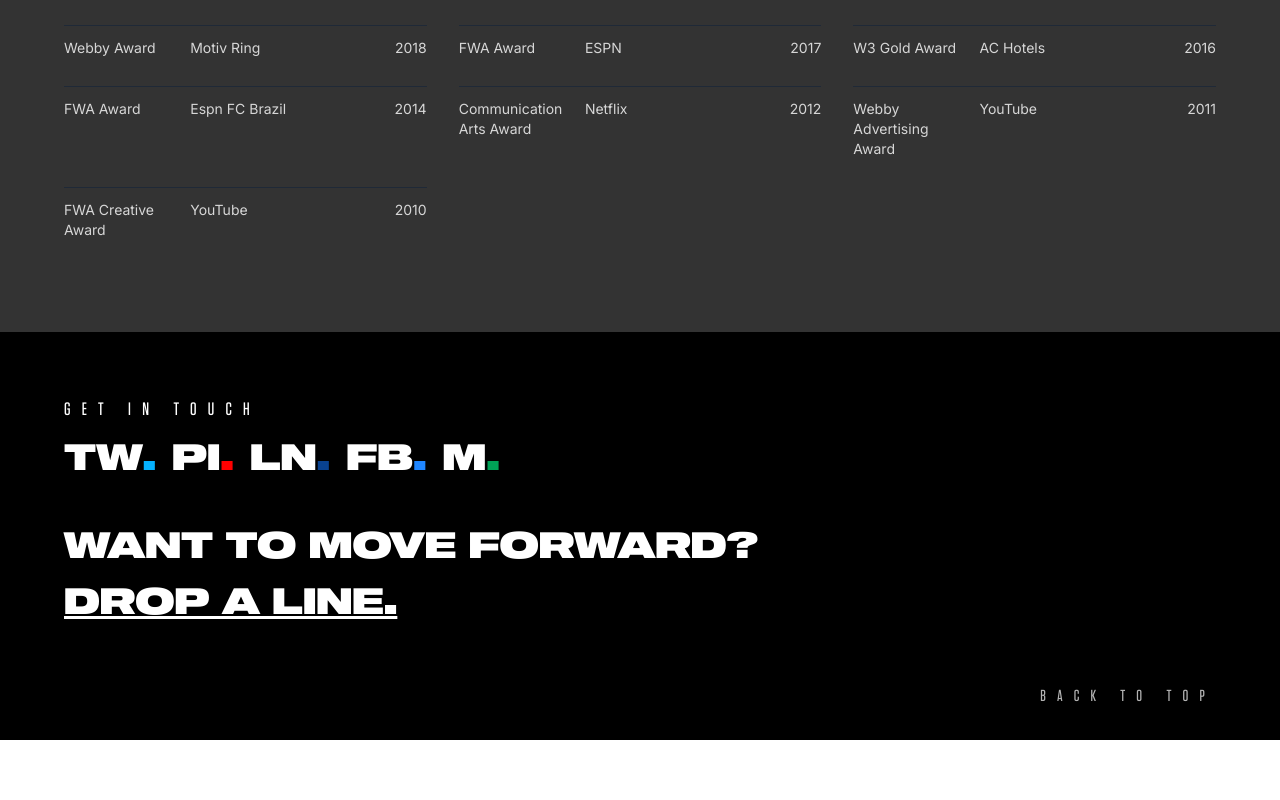
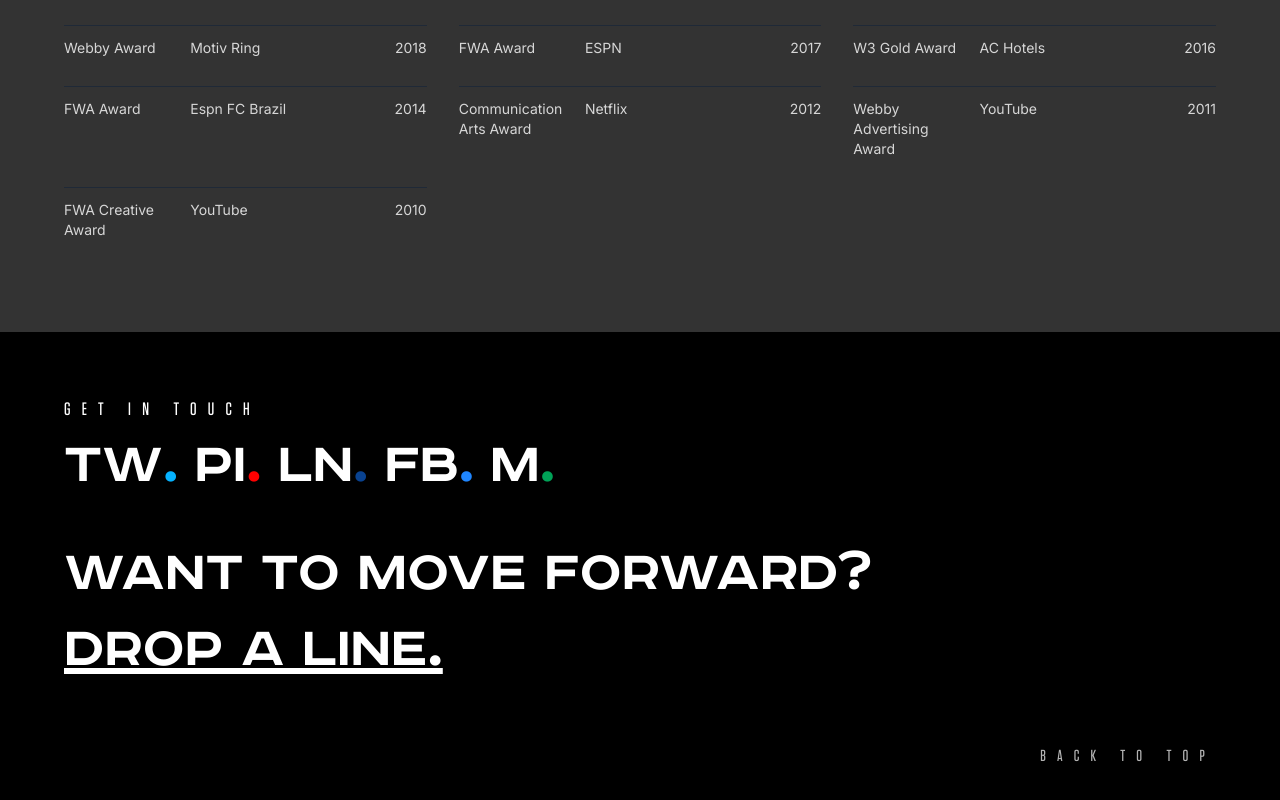
Before and after one commit to Pappy-Vx/elizabethjikemi, a Next.js app: page /about in a window 1280 px wide. Shown: the part 3327-4127 px from the top of the page. Before the commit the page ends 4067 px from the top, so only its background shows below. Built offline with nearby package versions, Linux system fonts and the light colour scheme.

Commit message:
font type updated

```diff
--- a/src/app/globals.css
+++ b/src/app/globals.css
@@ -1,6 +1,14 @@
 @font-face {
   font-family: "Sequel Wide";
   src: url("/fonts/sequel-100-wide-95.woff2") format("woff2");
+  font-weight: 900;
+  font-style: normal;
+  font-display: swap;
+}
+
+@font-face {
+  font-family: "Road Radio";
+  src: url("/fonts/RoadRadio-Bold.woff") format("woff");
   font-weight: 900;
   font-style: normal;
   font-display: swap;
--- a/src/components/footer.tsx
+++ b/src/components/footer.tsx
@@ -19,7 +19,7 @@ export default function Footer() {
             <Link
               href="https://x.com/blackzeuss?s=21"
               target="_blank"
-              className="font-sequelWide text-xl md:text-4xl  flex flex-row gap-0 justify-center items-center"
+              className="font-roadRadio text-xl md:text-6xl  flex flex-row gap-0 justify-center items-center"
             >
               <span className="hover:text-[#05B2FF]">TW</span>{" "}
               <span className="text-[#05B2FF]">.</span>
@@ -27,7 +27,7 @@ export default function Footer() {
             <Link
               href="https://pin.it/1jkDSfZzg"
               target="_blank"
-              className="font-sequelWide text-xl md:text-4xl flex flex-row gap-0 justify-center items-center"
+              className="font-roadRadio text-xl md:text-6xl flex flex-row gap-0 justify-center items-center"
             >
               <span className="hover:text-[#FF0000]">PI</span>{" "}
               <span className="text-[#FF0000]">.</span>
@@ -35,7 +35,7 @@ export default function Footer() {
             <Link
               href="https://www.linkedin.com/in/jikiemielizabeth?utm_source=share&utm_campaign=share_via&utm_content=profile&utm_medium=ios_app"
               target="_blank"
-              className="font-sequelWide text-xl md:text-4xl flex flex-row gap-0 justify-center items-center"
+              className="font-roadRadio text-xl md:text-6xl flex flex-row gap-0 justify-center items-center"
             >
               <span className="hover:text-[#094290]">LN</span>{" "}
               <span className="text-[#094290]">.</span>
@@ -43,7 +43,7 @@ export default function Footer() {
             <Link
               href="https://www.facebook.com/share/1MVeziBjer/?mibextid=wwXIfr"
               target="_blank"
-              className="font-sequelWide text-xl md:text-4xl flex flex-row gap-0 justify-center items-center"
+              className="font-roadRadio text-xl md:text-6xl flex flex-row gap-0 justify-center items-center"
             >
               <span className="hover:text-[#1F86FF]">FB</span>{" "}
               <span className="text-[#1F86FF]">.</span>
@@ -51,19 +51,19 @@ export default function Footer() {
             <Link
               href="https://medium.com/@elizabethjk"
               target="_blank"
-              className="font-sequelWide text-xl md:text-4xl flex flex-row gap-0 justify-center items-center"
+              className="font-roadRadio text-xl md:text-6xl flex flex-row gap-0 justify-center items-center"
             >
               <span className="hover:text-[#00A257]">M</span>{" "}
               <span className="text-[#00A257]">.</span>
             </Link>
           </div>
 
-          <h2 className="font-sequelWide text-2xl md:text-4xl uppercase mb-4">
+          <h2 className="font-roadRadio text-2xl md:text-6xl uppercase mb-4">
             Want to move forward?
           </h2>
           <Link
             href="mailto:elizabethjikiemi@yahoo.com"
-            className="font-sequelWide text-2xl md:text-4xl uppercase underline hover:opacity-80 transition-opacity"
+            className="font-roadRadio text-2xl md:text-6xl uppercase underline hover:opacity-80 transition-opacity"
           >
             Drop a line.
           </Link>
--- a/src/components/homepage.tsx
+++ b/src/components/homepage.tsx
@@ -80,7 +80,7 @@ export default function Homepage() {
     >
       {/* Hero Section */}
       <section className="min-h-screen pt-32 px-8 max-w-6xl mx-auto flex flex-col justify-center">
-        <h1 className="font-sequelWide text-4xl sm:text-5xl md:text-6xl lg:text-6xl leading-tight uppercase">
+        <h1 className="font-roadRadio text-4xl sm:text-5xl md:text-6xl lg:text-7xl leading-tight uppercase">
           Shifting brands from
           <br />
           giving up to moving
@@ -161,7 +161,7 @@ export default function Homepage() {
           </h2>
 
           <div className="max-w-2xl">
-            <h3 className="font-sequelWide text-4xl md:text-5xl lg:text-6xl uppercase leading-tight mb-8">
+            <h3 className="font-roadRadio text-4xl md:text-5xl lg:text-7xl uppercase leading-tight mb-8">
               Helping
               <br />
               Brands Win.
@@ -171,7 +171,7 @@ export default function Homepage() {
               <Link
                 href="https://advictorem.agency"
                 target="_blank"
-                className="inline-block font-sequelWide tracking-wider text-sm uppercase hover:opacity-80 transition-opacity"
+                className="inline-block font-roadRadio tracking-wider text-sm uppercase hover:opacity-80 transition-opacity"
               >
                 Visit Ad Victorem
               </Link>
--- a/tailwind.config.ts
+++ b/tailwind.config.ts
@@ -12,6 +12,7 @@ export default {
             fontFamily: {
                 sequelWide: ["'Sequel Wide'", "sans-serif"],
                 tungsten: ["'Tungsten Medium'", "sans-serif"],
+                roadRadio: ["'Road Radio'", "sans-serif"],
                 sourceSerif: ["'Source Serif Pro'", "serif"],
             },
             colors: {
```
Also changed, not shown: public/fonts/RoadRadio-Bold.woff (added).
